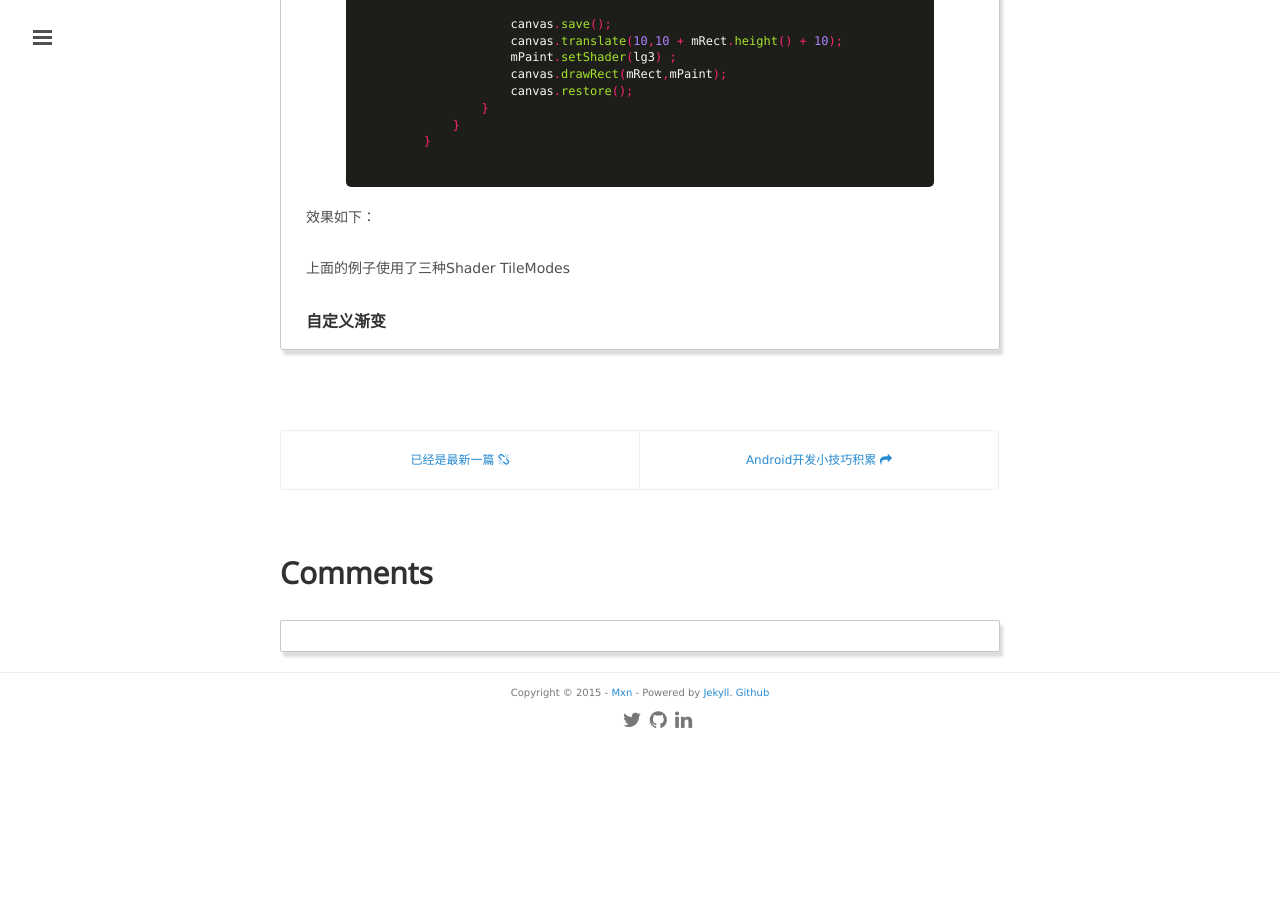
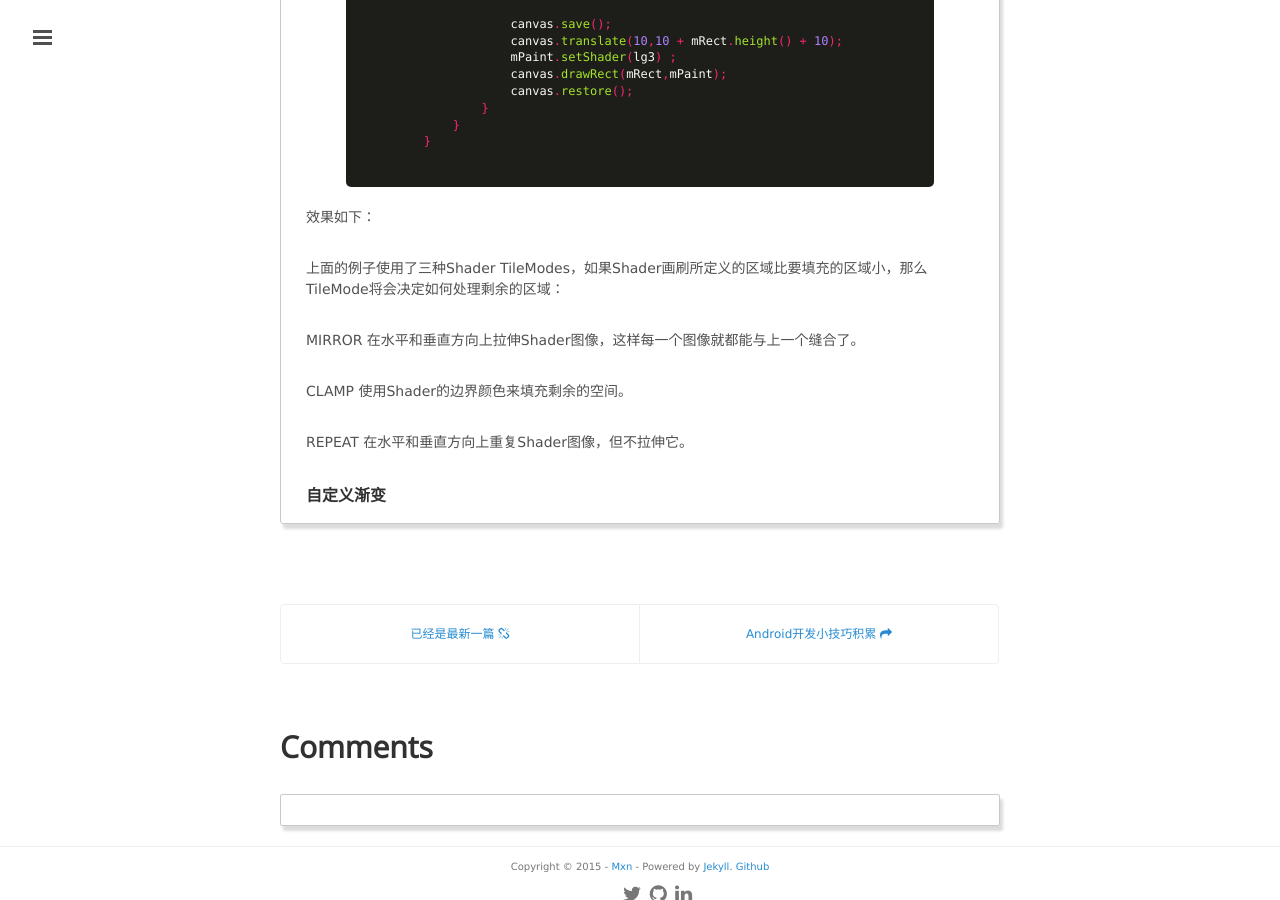
Before and after one commit to mxn21/mxn21.github.io, a Jekyll site: the page built from _posts/2015-12-23-GradientDrawable.md, in a window 1280 px wide and 900 px high, scrolled down 5120 px. Built offline with Jekyll 4.4.1, drawn with Linux system fonts in a browser that asks for light colours; Markdown is read by kramdown in place of the engine named in the settings; comment, search, counter and statistics services are not loaded; before the commit the page ends 5865 px from its top, so only the background shows below that.

Commit message:
2343423423

```diff
--- a/_posts/2015-12-23-GradientDrawable.md
+++ b/_posts/2015-12-23-GradientDrawable.md
@@ -262,7 +262,13 @@
 
 效果如下：
 
-上面的例子使用了三种Shader TileModes
+上面的例子使用了三种Shader TileModes，如果Shader画刷所定义的区域比要填充的区域小，那么TileMode将会决定如何处理剩余的区域：
+
+MIRROR  在水平和垂直方向上拉伸Shader图像，这样每一个图像就都能与上一个缝合了。
+
+CLAMP  使用Shader的边界颜色来填充剩余的空间。
+
+REPEAT  在水平和垂直方向上重复Shader图像，但不拉伸它。
 
 
 ### 自定义渐变
```
